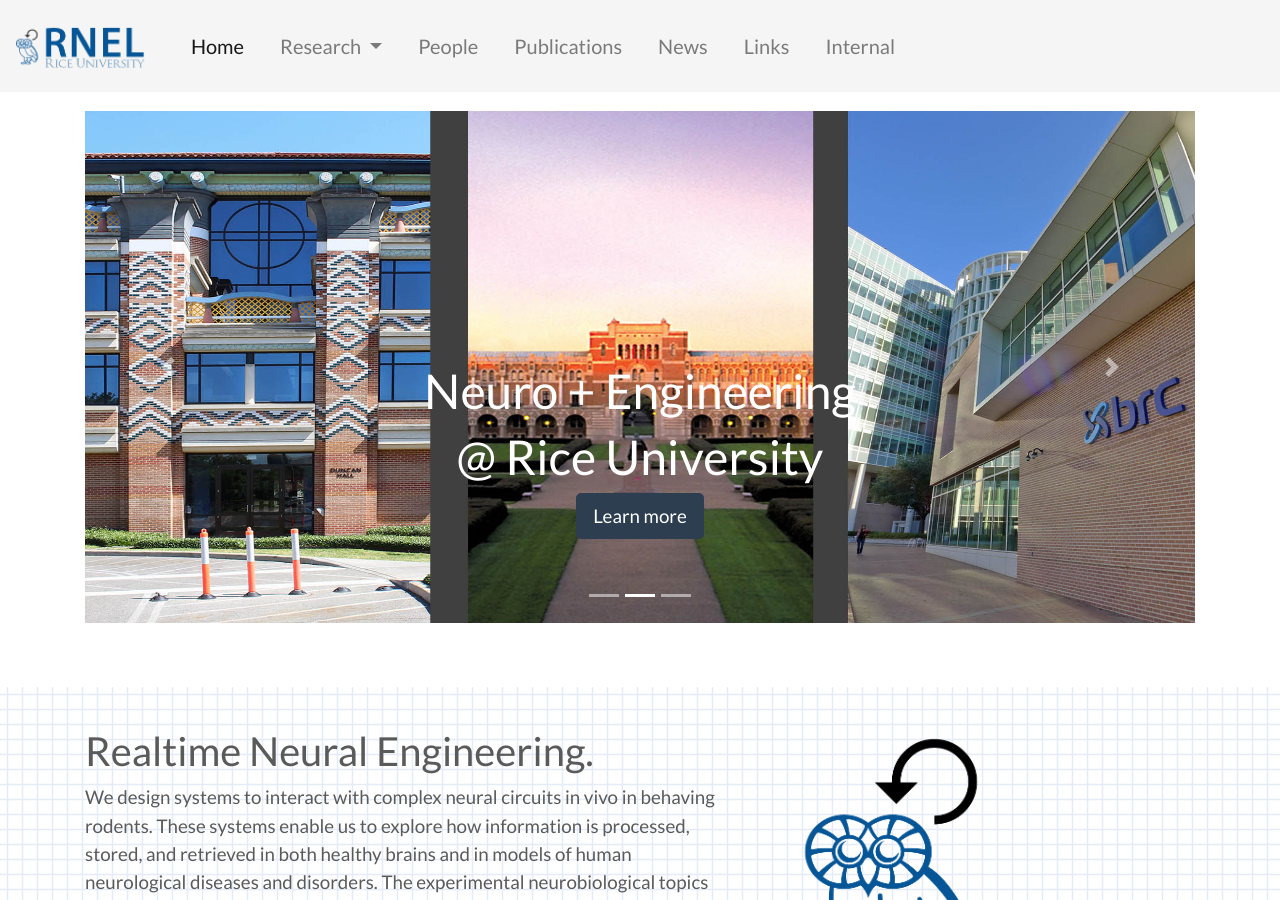
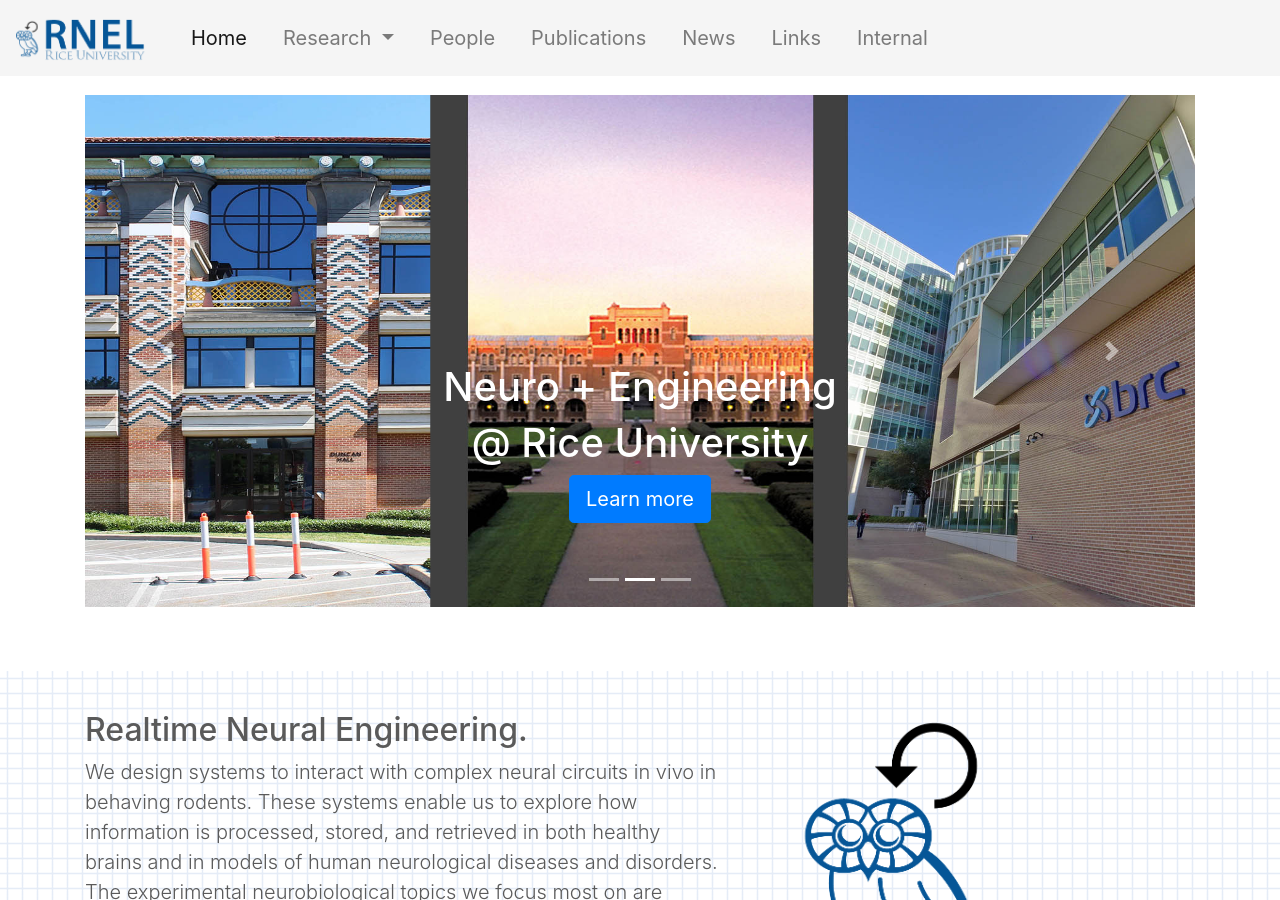
Before and after one commit to kemerelab/kemerelab.github.io, a Jekyll site: the page built from index.html, in a window 1280 px wide and 900 px high. Built offline with Jekyll 4.4.1, drawn with Linux system fonts in a browser that asks for light colours; nearby versions of some CDN libraries.

Commit message:
Changed bootstrap to CDN

```diff
--- a/_layouts/generic.html
+++ b/_layouts/generic.html
@@ -11,7 +11,8 @@
     <title>{{ page.title }}</title>
 
     <!-- Bootstrap core CSS -->
-    <link href="/css/bootstrap/css/bootstrap.min.css" rel="stylesheet">
+    <link rel="stylesheet" href="https://stackpath.bootstrapcdn.com/bootstrap/4.3.1/css/bootstrap.min.css" integrity="sha384-ggOyR0iXCbMQv3Xipma34MD+dH/1fQ784/j6cY/iJTQUOhcWr7x9JvoRxT2MZw1T" crossorigin="anonymous">
+    <!-- <link href="/css/bootstrap/css/bootstrap.min.css" rel="stylesheet"> -->
 
     <!-- Navigation Bar -->
     <link href="/css/navbar.css" rel="stylesheet">
@@ -59,8 +60,13 @@
     <!-- Bootstrap core JavaScript
     ================================================== -->
     <!-- Placed at the end of the document so the pages load faster -->
+    <!--
     <script src="https://ajax.googleapis.com/ajax/libs/jquery/1.11.0/jquery.min.js"></script>
     <script src="/css/bootstrap/js/bootstrap.min.js"></script>
-    <script src="/css/docs.min.js"></script>
+    <script src="/css/docs.min.js"></script> -->
+
+    <script src="https://code.jquery.com/jquery-3.3.1.slim.min.js" integrity="sha384-q8i/X+965DzO0rT7abK41JStQIAqVgRVzpbzo5smXKp4YfRvH+8abtTE1Pi6jizo" crossorigin="anonymous"></script>
+    <script src="https://stackpath.bootstrapcdn.com/bootstrap/4.3.1/js/bootstrap.min.js" integrity="sha384-JjSmVgyd0p3pXB1rRibZUAYoIIy6OrQ6VrjIEaFf/nJGzIxFDsf4x0xIM+B07jRM" crossorigin="anonymous"></script>
+
   </body>
 </html>
```
